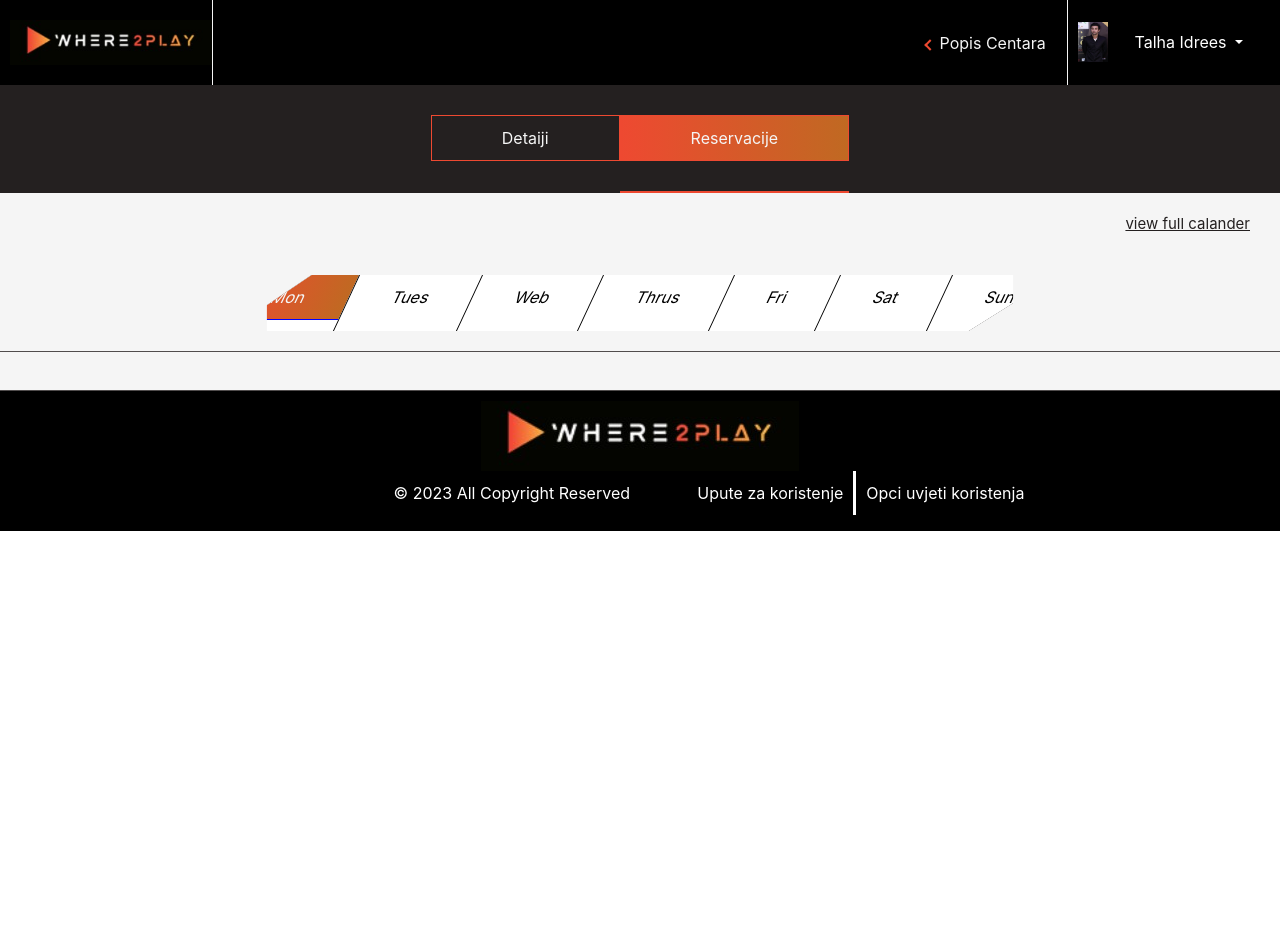
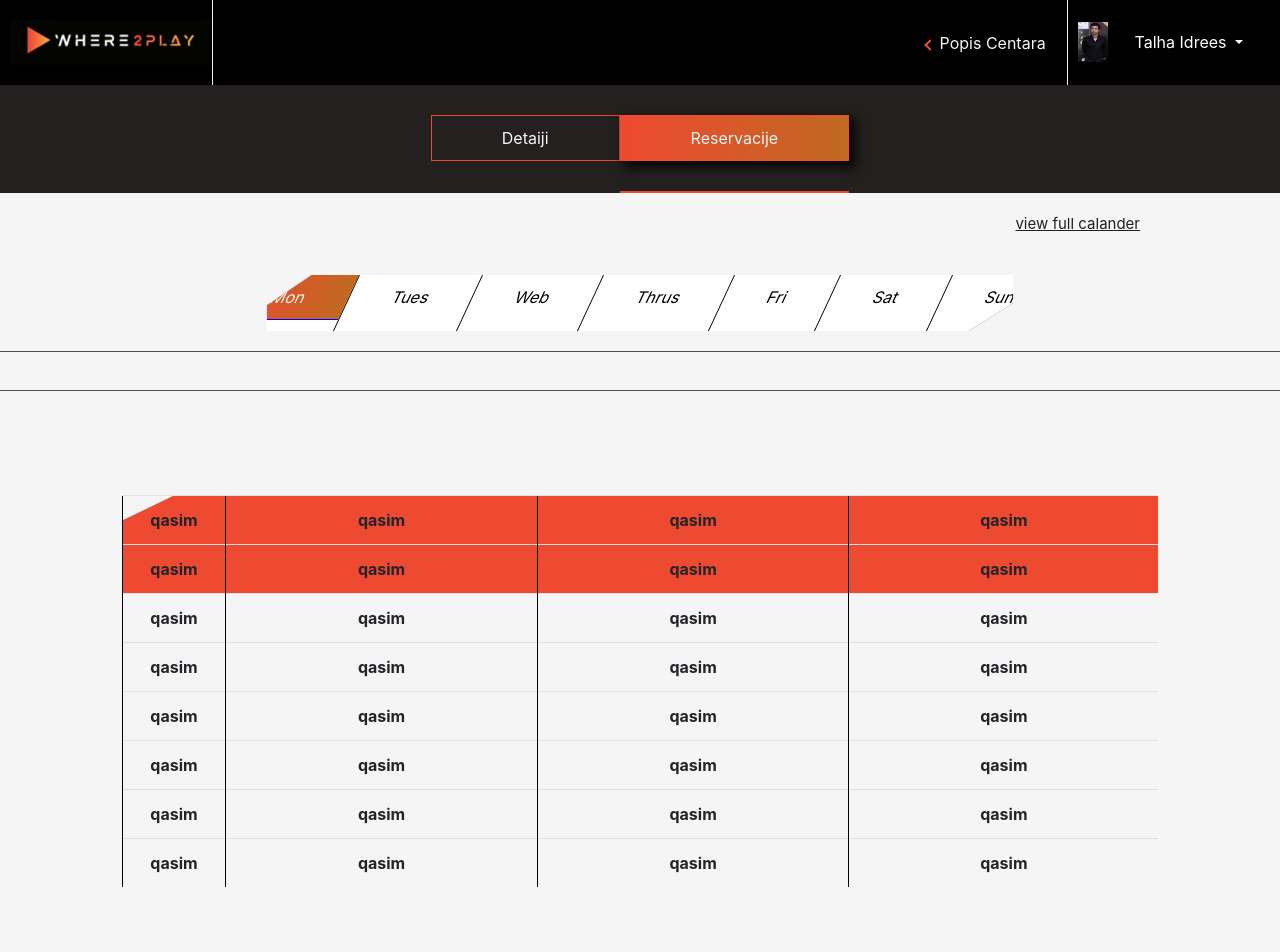
Before and after one commit to Qasimkhan786/api_get_post, an Angular app: page / in a window 1280 px wide. Shown: the top 952 px of the page. Before the commit the page ends 800 px from the top, so only its background shows below. Built offline with nearby package versions, Linux system fonts and the light colour scheme.

Commit message:
for button

```diff
--- a/src/app/components/usertable/usertable.component.html
+++ b/src/app/components/usertable/usertable.component.html
@@ -30,11 +30,11 @@
 
 <div class="main">
     <div class="medium1">
-        <div>
-            <button class="medium1btn">Detaiji</button>
+        <div [ngClass]="val?'':outline">
+            <button [ngClass]="val?btnd:btnda" (click)="forcolor()">Detaiji</button>
         </div>
-        <div class="foroutline">
-            <button class="medium1btn medactive">Reservacije</button>
+        <div [ngClass]="val?outline:''">
+            <button [ngClass]="val?btnda:btnd" (click)="forcolor()">Reservacije</button>
         </div>
     </div>
     <div class="medium2">
@@ -71,9 +71,122 @@
     <div class="forspace">
 
     </div>
-    <div class="table">
-        <div class="tsub">
-
+    <div class="table row margin-0">
+        <div class="tsub col-md-10">
+            <table>
+                <tr class="poly">
+                    <th class="fw">
+                        qasim
+                    </th>
+                    <th>
+                        qasim
+                    </th>
+                    <th>
+                        qasim
+                    </th>
+                    <th>
+                        qasim
+                    </th>
+                </tr>
+                <tr class="ap">
+                    <th>
+                        qasim
+                    </th>
+                    <th>
+                        qasim
+                    </th>
+                    <th>
+                        qasim
+                    </th>
+                    <th>
+                        qasim
+                    </th>
+                </tr>
+                <tr >
+                    <th>
+                        qasim
+                    </th>
+                    <th>
+                        qasim
+                    </th>
+                    <th>
+                        qasim
+                    </th>
+                    <th>
+                        qasim
+                    </th>
+                </tr>
+                <tr >
+                    <th>
+                        qasim
+                    </th>
+                    <th>
+                        qasim
+                    </th>
+                    <th>
+                        qasim
+                    </th>
+                    <th>
+                        qasim
+                    </th>
+                </tr>
+                <tr >
+                    <th>
+                        qasim
+                    </th>
+                    <th>
+                        qasim
+                    </th>
+                    <th>
+                        qasim
+                    </th>
+                    <th>
+                        qasim
+                    </th>
+                </tr>
+                <tr >
+                    <th>
+                        qasim
+                    </th>
+                    <th>
+                        qasim
+                    </th>
+                    <th>
+                        qasim
+                    </th>
+                    <th>
+                        qasim
+                    </th>
+                </tr>
+                <tr >
+                    <th>
+                        qasim
+                    </th>
+                    <th>
+                        qasim
+                    </th>
+                    <th>
+                        qasim
+                    </th>
+                    <th>
+                        qasim
+                    </th>
+                </tr>
+                <tr >
+                    <th>
+                        qasim
+                    </th>
+                    <th>
+                        qasim
+                    </th>
+                    <th>
+                        qasim
+                    </th>
+                    <th>
+                        qasim
+                    </th>
+                </tr>
+            </table>
         </div>
     </div>
 </div>
--- a/src/app/components/usertable/usertable.component.scss
+++ b/src/app/components/usertable/usertable.component.scss
@@ -92,12 +92,13 @@ nav {
 }
 
 .medactive {
+    box-shadow: 5px 5px 10px 2px rgba(0,0,0,.8);
     background: linear-gradient(to right, #ee4931 0%, #c06922 100%);
 
 }
 
 .medium2 {
-    padding: 20px 30px;
+    padding: 20px 140px;
     font-size: 15px;
     text-align: right;
 }
@@ -106,9 +107,11 @@ nav {
     color: rgb(36, 32, 32);
     text-decoration: underline;
 }
-.main{
-    background:  whitesmoke;
+
+.main {
+    background: whitesmoke;
 }
+
 .fordays {
     display: flex;
     justify-content: center;
@@ -146,6 +149,7 @@ nav {
     transform: skew(-25deg);
 
 }
+
 // .forbtn::before {
 //     content: "";
 //     position: absolute;
@@ -158,7 +162,7 @@ nav {
 //     z-index: -1;
 //   }
 
-.active button{
+.active button {
     background: linear-gradient(to right, #ee4931 0%, #c06922 100%);
     border-bottom: 1px solid blue;
     color: whitesmoke;
@@ -171,7 +175,8 @@ nav {
     background: transparent;
     border: none;
 }
-.forspace{
+
+.forspace {
     height: 5vh;
     width: 100%;
     background-color: whitesmoke;
@@ -179,9 +184,40 @@ nav {
     border-bottom: 1px solid rgba(43, 38, 38, 0.808);
     margin: 0%;
 }
-.table{
-    margin: 0%;
+
+.table {
+    height: 600px;
+    display: flex;
+    justify-content: center;
+    align-items: center;
+
 }
+
+.tsub {
+    text-align: center;
+    width: 100%;
+}
+
+table {
+    width: 100%;
+
+}
+table tr th{
+
+    border-left:1px solid black ;
+}
+.fw{
+    margin: 10px 0px;
+    width: 10%;
+}
+.poly{
+    background: #ee4931;
+    clip-path: polygon(5% 0, 100% 0, 100% 50%, 100% 100%, 0 100%, 0 51%);
+}
+.ap{
+    background: #ee4931;
+}
+
 footer {
     background-color: black;
     color: white;
--- a/src/app/components/usertable/usertable.component.ts
+++ b/src/app/components/usertable/usertable.component.ts
@@ -11,5 +11,13 @@ export class UsertableComponent implements OnInit {
 
   ngOnInit(): void {
   }
+  btnd='medium1btn';
+  btnda="medium1btn medactive";
+  outline="foroutline"
+  val=true;
 
+  val1=false;
+  forcolor(){
+    this.val=!this.val
+  }
 }
```
